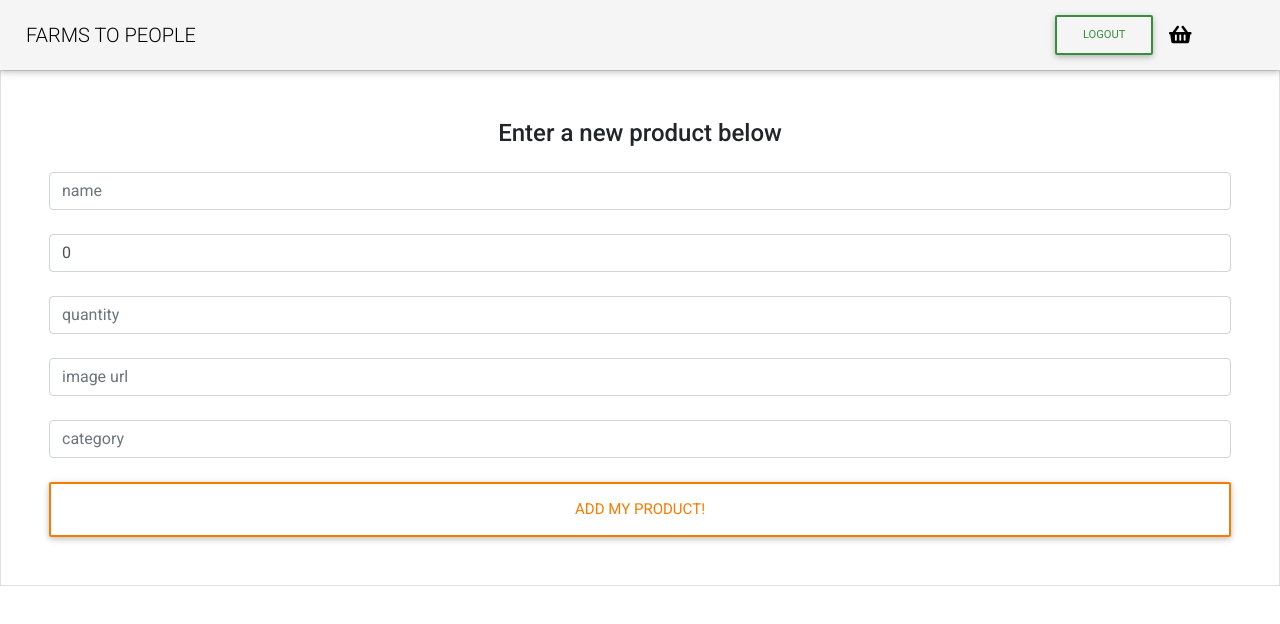
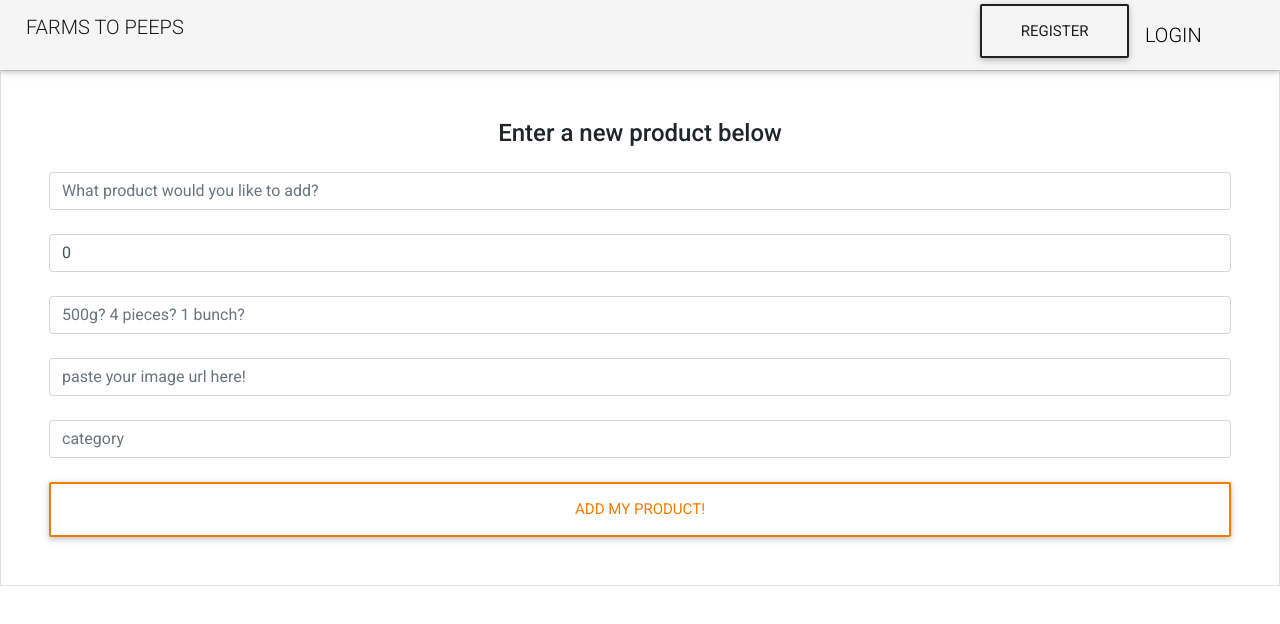
Before and after one commit to manonja/farms-to-peeps, a React (Create React App) app: page /farmers in a window 1280 px wide. Shown: the top 624 px of the page. Built offline with nearby package versions, Linux system fonts and the light colour scheme; no server answers.

Commit message:
Navbar displays correct links and buttons if user is logged in and if user is a farmer or a customer

```diff
--- a/src/App.js
+++ b/src/App.js
@@ -5,6 +5,7 @@ import { Route, Switch, withRouter } from 'react-router-dom'
 
 import API from './data/API'
 
+import Header from './containers/Header'
 import HomePage from './containers/HomePage';
 import Signin from './containers/Signin'
 import Signup from './containers/Signup'
@@ -48,7 +49,7 @@ class App extends Component {
     }
 
   signout = () => {
-      this.setState({email: ''})
+      this.setState({email: '', current_user: ''})
       localStorage.removeItem('token')
       this.props.history.push('/')
   }
@@ -140,10 +141,10 @@ class App extends Component {
 
   render() {
     const {signin, signup, signout, addToFarmerProducts, removeProduct, addToBasket, deleteProduct } = this
-    const {email, current_user, farmerProducts, customerBasket, allProducts, current_basket} = this.state
+    const {email, current_user, user_type, farmerProducts, customerBasket, allProducts, current_basket} = this.state
     return (
       <div className="app-container">
-      <header className="App-header">
+        <Header current_user={current_user} user_type={user_type} signout={signout} />
         <Switch>
           <Route exact path='/' component={HomePage} />
           <Route exact path='/signin' component={props => <Signin {...props} signin={signin}/>} />
@@ -158,7 +159,8 @@ class App extends Component {
             current_user={current_user}
             current_basket={current_basket}
             allProducts={allProducts}
-            signout={signout}/>}/>
+            signout={signout}/>}
+          />
           <Route
             exact path='/farmers'
             component={props => <FarmerContainer {...props}
@@ -167,10 +169,10 @@ class App extends Component {
             removeProduct={removeProduct}
             email={email}
             current_user={current_user}
-            signout={signout}/>}/>
+            signout={signout}/>}
+          />
           <Route component={() => <h1>Page not found.</h1>} />
         </Switch>
-      </header>
     </div>
      );
   }
--- a/src/components/NavBar.js
+++ b/src/components/NavBar.js
@@ -3,27 +3,39 @@ import React, { Component } from 'react';
 import {Link} from 'react-router-dom'
 
 class NavBar extends Component {
+
+
     render() {
         return (
             <nav className="navbar navbar-expand-lg navbar-light sticky-top scrolling-navbar">
-
             <button className="navbar-toggler" type="button" data-toggle="collapse" data-target="#basicExampleNav"
                 aria-controls="basicExampleNav" aria-expanded="false" aria-label="Toggle navigation">
                 <span className="navbar-toggler-icon"></span>
             </button>
 
             <div className="collapse navbar-collapse" id="basicExampleNav">
-
                 <ul className="navbar-nav mr-auto">
                     <li className="nav-item active">
-                            <a className="navbar-brand" href="/">Farms To People</a>
-
-
+                   <Link to='/'> <p className="navbar-brand">Farms To People</p> </Link>
                     </li>
                 </ul>
                 <ul className='nav form-inline my-2 my-lg-0 ml-auto '>
-                        <Link to='/signin'><li>Login</li></Link>
+
+                    <h5>
+                    {
+                        !this.props.current_user
+                        ?
                             <Link to='/signup'><button className="btn btn-outline-dark btn-lg my-2 my-sm-0 ml-3">REGISTER</button></Link>
+                        : `Welcome back, ${this.props.current_user.first_name}!`}
+                    </h5>
+
+                    {
+                        this.props.current_user
+                        ?  <button onClick={this.props.signout} className="btn btn-outline-green btn-md my-2 my-sm-0 ml-3"          type="submit">Logout</button>
+                        :    <Link to='/signin'><li>Login</li></Link>
+
+                    }
+
                 </ul>
             </div>
             </nav>
--- a/src/components/NavBarLoggedIn.js
+++ /dev/null
@@ -1,38 +0,0 @@
-import React, { Component } from 'react';
-
-import {Link} from 'react-router-dom'
-
-class NavBarLoggedIn extends Component {
-    state = {
-        isLoggedIn: true
-    }
-
-
-    render() {
-        return (
-            <nav className="navbar navbar-expand-lg navbar-light sticky-top scrolling-navbar">
-
-            <button className="navbar-toggler" type="button" data-toggle="collapse" data-target="#basicExampleNav"
-                aria-controls="basicExampleNav" aria-expanded="false" aria-label="Toggle navigation">
-                <span className="navbar-toggler-icon"></span>
-            </button>
-
-                <div className="collapse navbar-collapse" id="basicExampleNav">
-
-                    <ul className="navbar-nav mr-auto">
-                        <li className="nav-item active">
-                            <a className="navbar-brand" href="/">Farms To People</a>
-
-                        </li>
-                    </ul>
-                    <ul className='nav form-inline my-2 my-lg-0 ml-auto '>
-                        <button onClick={this.props.signout} className="btn btn-outline-green btn-md my-2 my-sm-0 ml-3" type="submit">Logout</button>
-                        <Link to='/basket'><i className="fas fa-shopping-basket"></i></Link>
-                    </ul>
-                </div>
-            </nav>
-         );
-    }
-}
-
-export default NavBarLoggedIn;
--- a/src/containers/CustomerContainer.js
+++ b/src/containers/CustomerContainer.js
@@ -5,15 +5,12 @@ import React, { Component } from 'react';
 
 import Basket from '../customerComponents/Basket'
 import ProductCollection from '../customerComponents/ProductCollection';
-import NavBarLoggedIn from '../components/NavBarLoggedIn'
-
 
 class CustomerContainer extends Component {
 
     render() {
         return (
            <div>
-               <NavBarLoggedIn signout={this.props.signout}/>
                <ProductCollection
                     allProducts={this.props.allProducts}
                     addToBasket={this.props.addToBasket}
--- a/src/containers/FarmerContainer.js
+++ b/src/containers/FarmerContainer.js
@@ -2,7 +2,6 @@ import React, { Component } from 'react';
 
 import ProductForm from '../farmerComponents/ProductForm'
 import ProductCollection from '../farmerComponents/ProductCollection'
-import NavBarLoggedIn from '../components/NavBarLoggedIn';
 
 
 class FarmerContainer extends Component {
@@ -10,7 +9,6 @@ class FarmerContainer extends Component {
     render() {
         return (
             <div>
-                <NavBarLoggedIn signout={this.props.signout}/>
                 <ProductForm
                     farmerProducts={this.props.farmerProducts}
                     addToFarmerProducts={this.props.addToFarmerProducts}
--- /dev/null
+++ b/src/containers/Header.js
@@ -0,0 +1,66 @@
+import React, { Component } from 'react';
+
+import {Link} from 'react-router-dom'
+
+
+class Header extends Component {
+
+    render() {
+
+        const noUserLoggedIn = !this.props.current_user
+        const isCustomer = this.props.current_user && this.props.user_type === 'customer'
+
+        return (
+            <nav className="navbar navbar-expand-lg navbar-light sticky-top scrolling-navbar">
+            <button className="navbar-toggler" type="button" data-toggle="collapse" data-target="#basicExampleNav"
+                aria-controls="basicExampleNav" aria-expanded="false" aria-label="Toggle navigation">
+                <span className="navbar-toggler-icon"></span>
+            </button>
+
+            <div className="collapse navbar-collapse" id="basicExampleNav">
+                <ul className="navbar-nav mr-auto">
+                    <li className="nav-item active">
+                   <Link to='/'> <p className="navbar-brand">Farms To Peeps</p> </Link>
+                    </li>
+                </ul>
+                <ul className='nav form-inline my-2 my-lg-0 ml-auto '>
+
+                <h5>
+                {
+                    !this.props.current_user
+                    ?
+                        <Link to='/signup'><button className="btn btn-outline-dark btn-lg my-2 my-sm-0 ml-3">REGISTER</button></Link>
+                    : `Welcome back, ${this.props.current_user.first_name}!`}
+                </h5>
+
+                <div>
+                    { noUserLoggedIn
+                        ?  <Link to='/signin'><li>Login</li></Link>
+                        : (
+                            isCustomer
+                            ?   <div>
+                                    <Link to='/basket'><i className="fas fa-shopping-basket"></i></Link>
+                                    <Link to='/profile'><button className="btn btn-outline-dark btn-lg my-2 my-sm-0 ml-3">My profile</button></Link>
+                                    <button onClick={this.props.signout} className="btn btn-outline-green btn-md my-2 my-sm-0 ml-3"          type="submit">Logout
+                                    </button>
+
+                                </div>
+                            :  <div>
+                                    <Link to='/profile'><button className="btn btn-outline-dark btn-lg my-2 my-sm-0 ml-3">My profile</button></Link>
+                                    <button onClick={this.props.signout} className="btn btn-outline-green btn-md my-2 my-sm-0 ml-3"          type="submit">Logout
+                                    </button>
+                                </div>
+                        )
+
+                    }
+                </div>
+
+            </ul>
+            </div>
+            </nav>
+         );
+    }
+}
+
+
+export default Header;
--- a/src/containers/HomePage.js
+++ b/src/containers/HomePage.js
@@ -1,24 +1,21 @@
 import React, { Component } from 'react';
 import {Link} from 'react-router-dom'
 
-import NavBar from '../components/NavBar'
 class HomePage extends Component {
 
 
     render() {
         return (
         <div >
-            <NavBar />
             <div id="intro">
                 <div className="mask rgba-light-light">
                     <div className="container d-flex align-items-center justify-content-center h-100">
                         <div className="row d-flex justify-content-center text-center">
                             <div className="col-md-10">
-                                <h2 className="display-4 font-weight-bold white-text pt-5 mb-2">Farm To People</h2>
+                                <h2 className="display-4 font-weight-bold white-text pt-5 mb-2">Farm To Peeps</h2>
                                 <hr className="hr-light"/>
                                 <h4 className="white-text my-4">Get fresh produces from dedicated farmers</h4>
                                 <Link to='/signin'><button  id='farmer-btn' type="button" className="btn btn-outline-white">GET STARTED</button></Link>
-                                {/* <Link to='/signin'><button  id='customer-btn' type="button" className="btn btn-outline-white">I AM A PEEP</button></Link> */}
                             </div>
                         </div>
                     </div>
--- a/src/farmerComponents/ProductForm.js
+++ b/src/farmerComponents/ProductForm.js
@@ -47,7 +47,7 @@ class ProductForm extends Component {
                         onChange={this.handleChange}
                         value={this.state.name}
                         className="form-control mb-4"
-                        placeholder="name"
+                        placeholder="What product would you like to add?"
                     />
 
                     <input
@@ -55,21 +55,21 @@ class ProductForm extends Component {
                         onChange={this.handleChange}
                         value={this.state.price}
                         className="form-control mb-4"
-                        placeholder="price"
+                        placeholder="£"
                     />
                     <input
                         name='quantity'
                         onChange={this.handleChange}
                         value={this.state.quantity}
                         className="form-control mb-4"
-                        placeholder="quantity"
+                        placeholder="500g? 4 pieces? 1 bunch?"
                     />
                     <input
                         name='url_img'
                         onChange={this.handleChange}
                         value={this.state.url_img}
                         className="form-control mb-4"
-                        placeholder="image url"
+                        placeholder="paste your image url here!"
                     />
                     <input
                         name='category'
```
Lines whose indentation alone changed are shown as unchanged.
